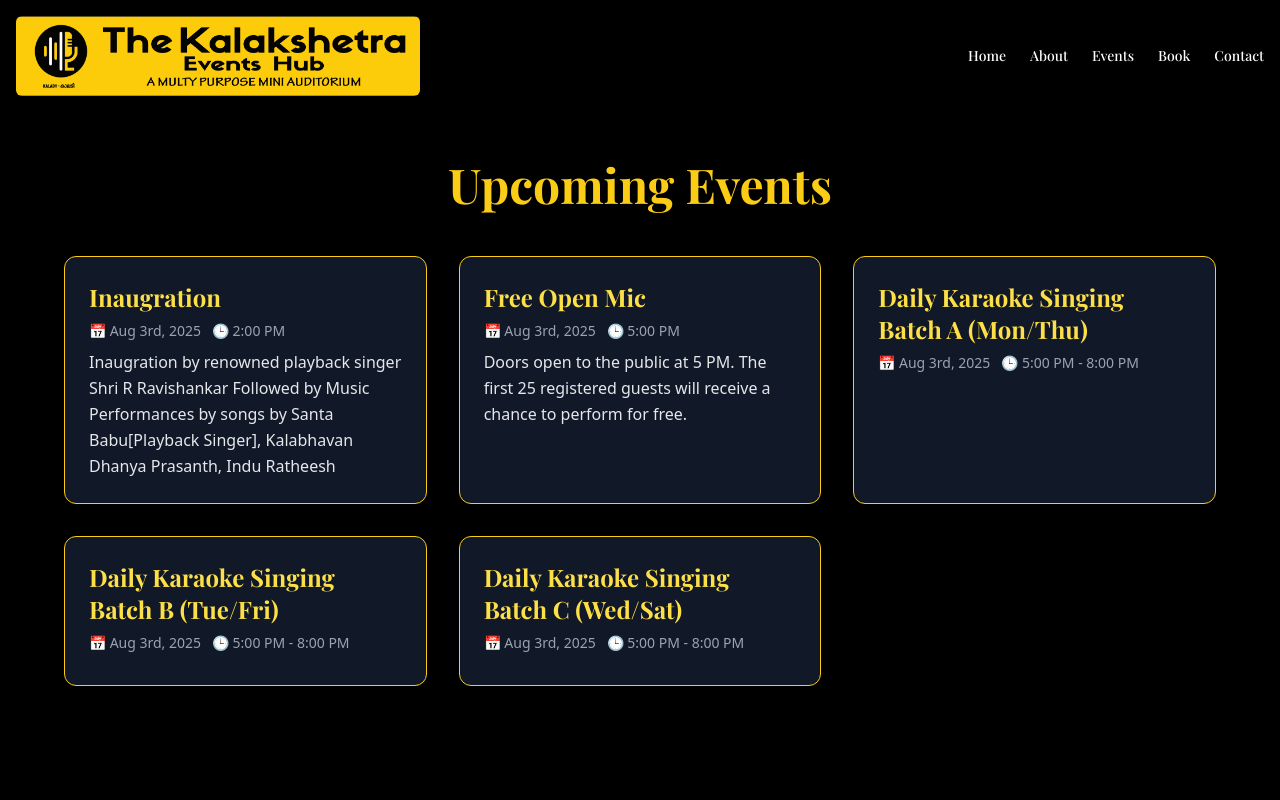
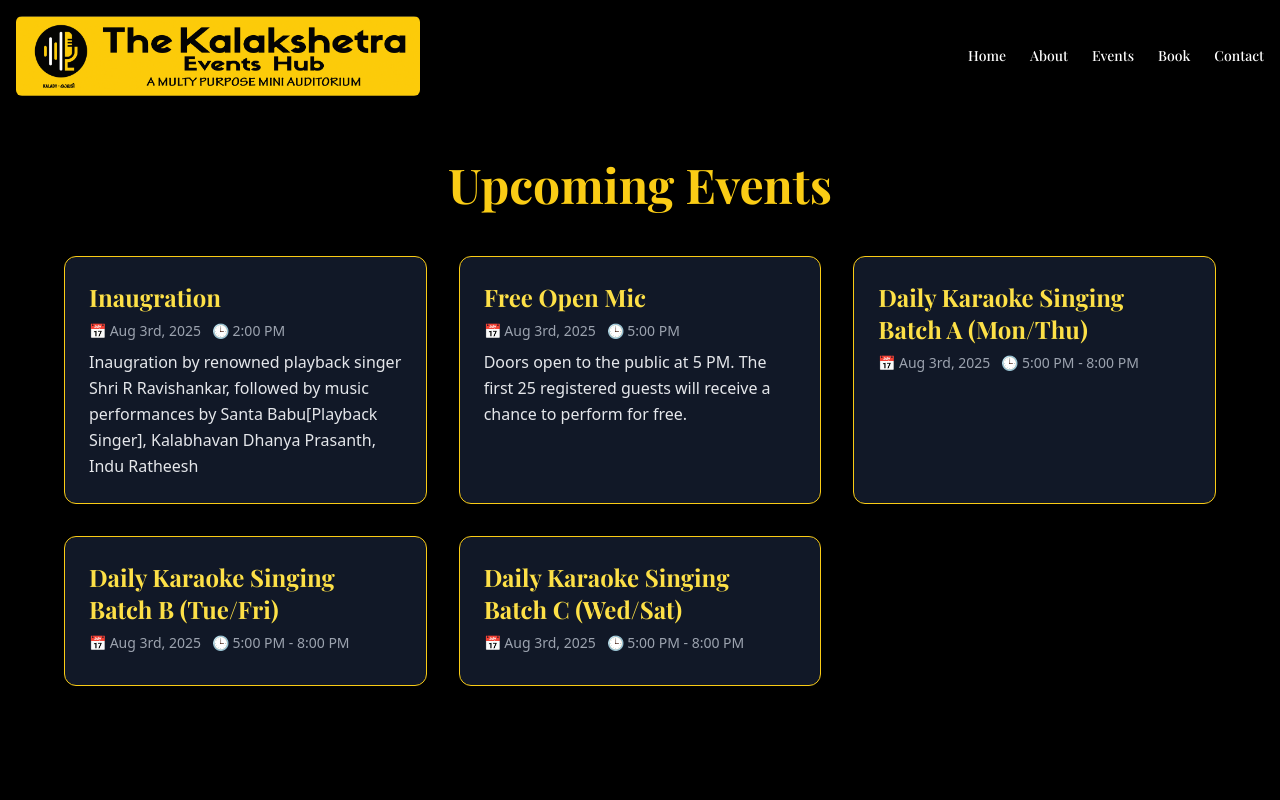
Before and after one commit to Abhijith-Jaideep/kalakshetra, a React (Create React App) app: page /kalakshetra/events in a window 1280 px wide. Shown: the top 800 px of the page. Built offline with nearby package versions, Linux system fonts and the light colour scheme.

Commit message:
grammar mistakes in events

```diff
--- a/src/pages/Events.jsx
+++ b/src/pages/Events.jsx
@@ -9,7 +9,7 @@ const events = [
     title: 'Inaugration',
     date: 'Aug 3rd, 2025',
     time: '2:00 PM',
-    description: 'Inaugration by renowned playback singer Shri R Ravishankar Followed by Music Performances by songs by Santa Babu[Playback Singer], Kalabhavan Dhanya Prasanth, Indu Ratheesh',
+    description: 'Inaugration by renowned playback singer Shri R Ravishankar, followed by music performances by Santa Babu[Playback Singer], Kalabhavan Dhanya Prasanth, Indu Ratheesh',
   },
   {
     id: 2,
```
